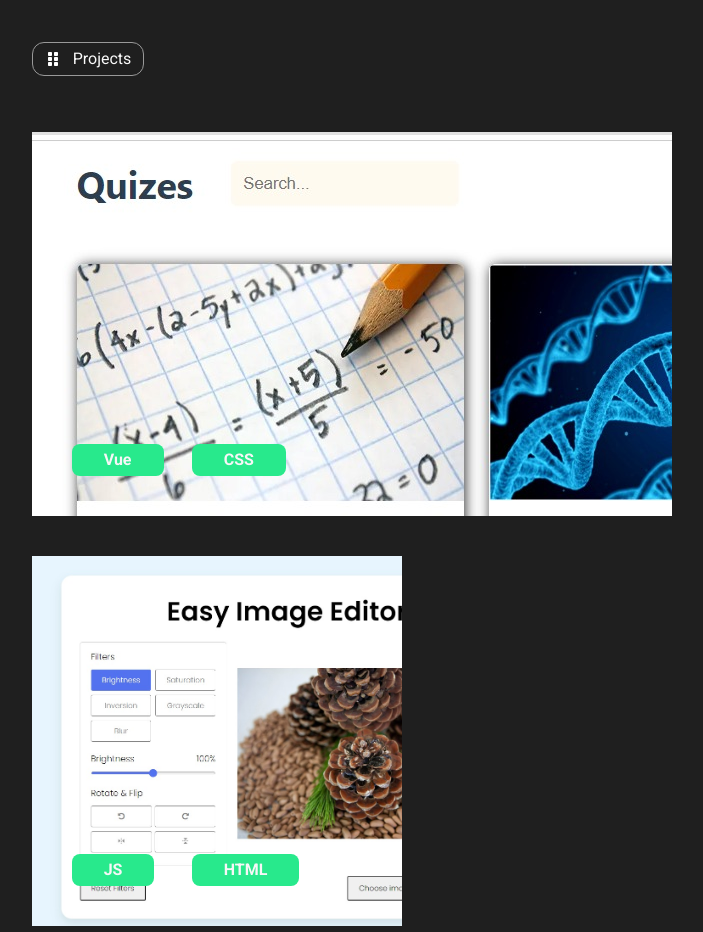
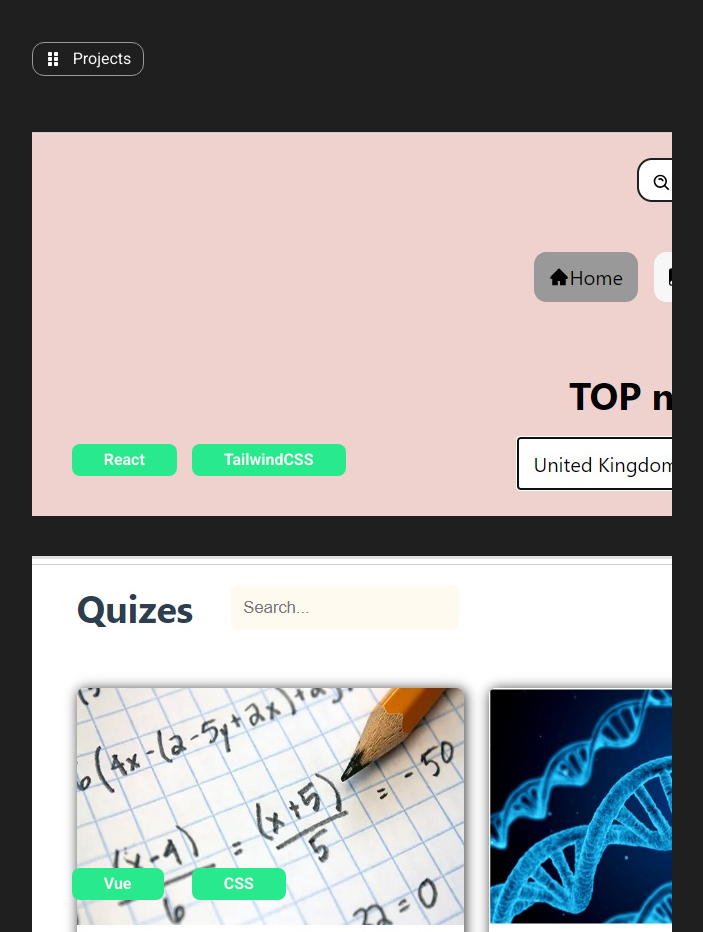
Before and after one commit to Senan747/My-portfolio-2, a React (Vite) app: page / in a window 1280 px wide. Shown: the part 2680-3612 px from the top of the page, without its empty margins (395-1098 px from the left). Built offline with nearby package versions, Linux system fonts and the light colour scheme; a web font is replaced by a local one.

Commit message:
add project

```diff
--- a/src/Components/Projects.jsx
+++ b/src/Components/Projects.jsx
@@ -23,6 +23,14 @@ function Projects() {
           onMouseEnter={() => setIsHover(true)}
           onMouseLeave={() => setIsHover(false)}
       >
+        <div className="bg-web-search-project bg-hover h-96 relative mb-10">
+          <span className='absolute bottom-10 left-10 bg-gega-green text-gega-white pl-8 pr-8 pt-1 pb-1 font-bold rounded-lg'>React</span>
+          <span className='absolute bottom-10 left-40 bg-gega-green text-gega-white pl-8 pr-8 pt-1 pb-1 font-bold rounded-lg'>TailwindCSS</span>
+          <div className='w-full h-full absolute bg-gega-green flex items-center justify-center opacity-0 hover:opacity-100 transition duration-1000' style={style}>
+            <a href='https://github.com/Senan747/web-search' target="_blank"><AiFillGithub className='text-5xl ml-5' /></a>
+            <a href='https://web-search-mu.vercel.app/' target='_blank'><AiOutlineLink className='text-5xl ml-5 ' /></a>
+          </div>
+        </div>
         <div className="bg-quiz-project bg-hover h-96 relative">
           <span className='absolute bottom-10 left-10 bg-gega-green text-gega-white pl-8 pr-8 pt-1 pb-1 font-bold rounded-lg'>Vue</span>
           <span className='absolute bottom-10 left-40 bg-gega-green text-gega-white pl-8 pr-8 pt-1 pb-1 font-bold rounded-lg'>CSS</span>
@@ -31,6 +39,7 @@ function Projects() {
             <a href='https://quiz-app-vue-js-ashen.vercel.app/' target='_blank'><AiOutlineLink className='text-5xl ml-5 ' /></a>
           </div>
         </div>
+
       </div>
       <div className='flex flex-row justify-between w-full flex-wrap'>
         <div className='bg-editor-project h-[370px] min-w-[370px] bg-cover relative mb-10 max-md:w-full'>
--- a/tailwind.config.js
+++ b/tailwind.config.js
@@ -46,7 +46,8 @@ export default {
       backgroundImage: {
         'quiz-project': "url('../src/assets/quiz-project.jpeg')",
         'editor-project': "url('../src/assets/editor-project.jpeg')",
-        'travel-project': "url('../src/assets/travel-project.jpeg')"
+        'travel-project': "url('../src/assets/travel-project.jpeg')",
+        'web-search-project': "url('../src/assets/websearch.jpg')"
       },
       borderRadius: {
         '75': '75%',
```
Also changed, not shown: src/assets/websearch.jpg (added).
